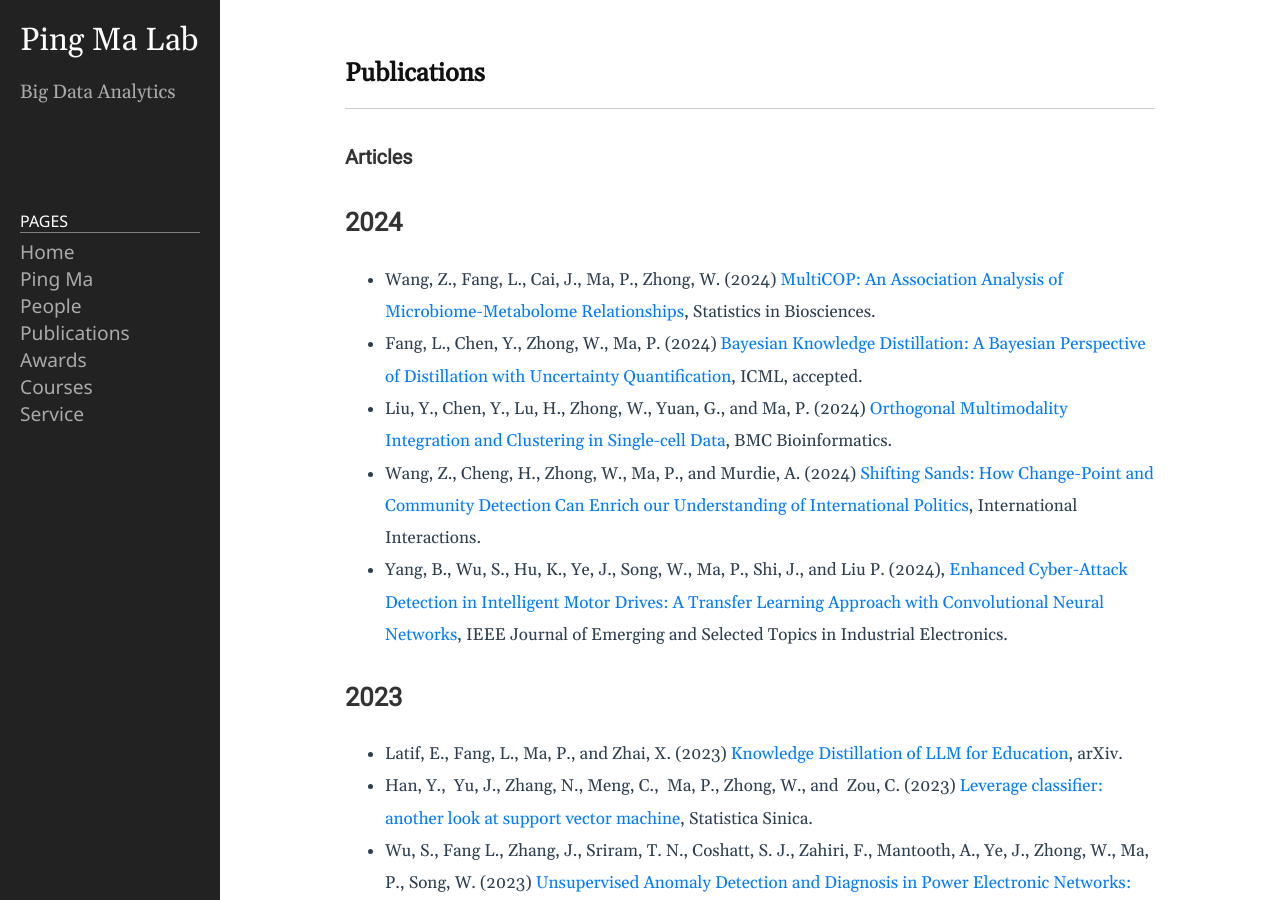
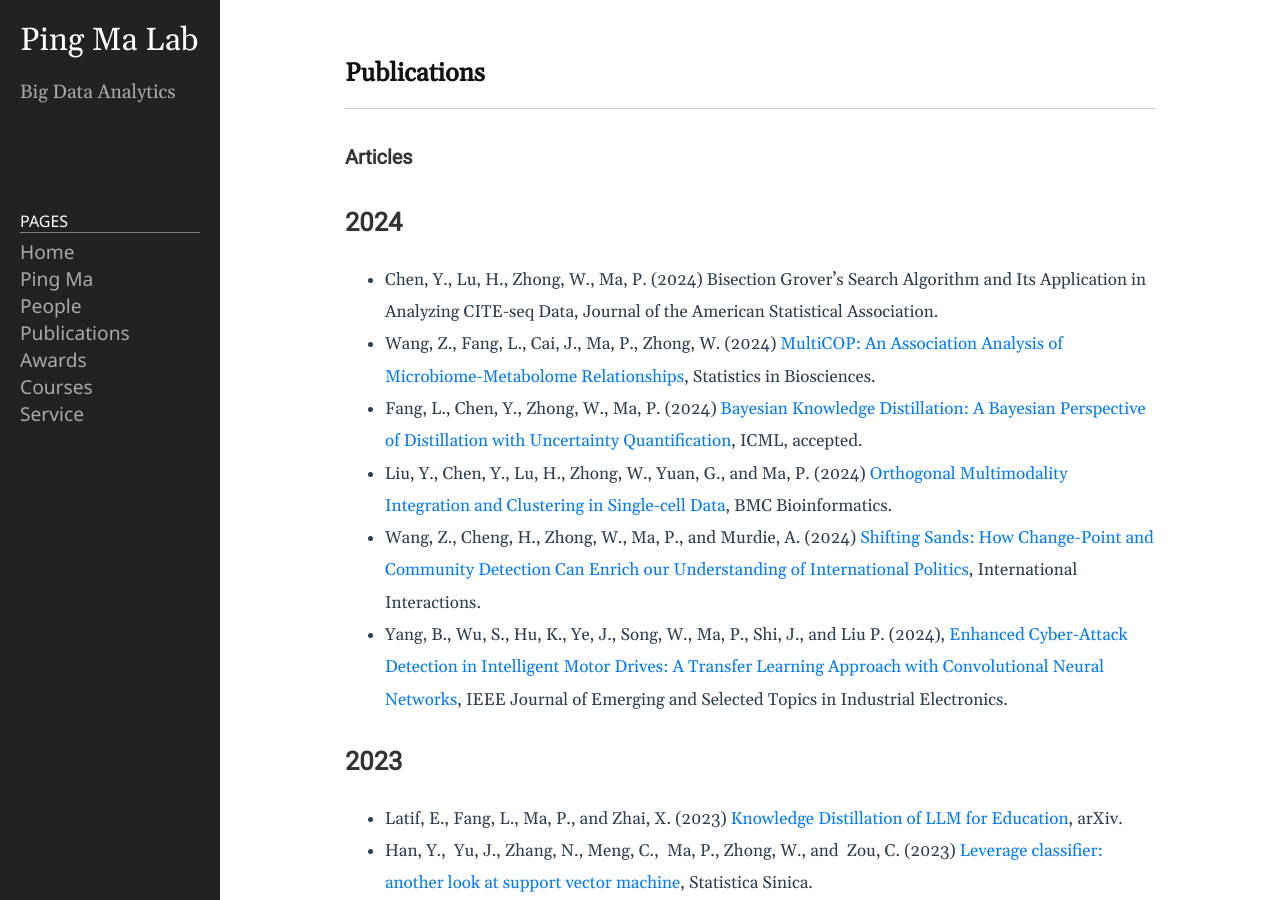
Before and after one commit to BDALpingio/BDALpingio.github.io, a Jekyll site: the page built from 3_publications.md, in a window 1280 px wide and 900 px high. Built offline with Jekyll 4.4.1, drawn with Linux system fonts in a browser that asks for light colours.

Commit message:
Update 3_publications.md
add java

```diff
--- a/3_publications.md
+++ b/3_publications.md
@@ -7,6 +7,7 @@ permalink: /3_publications/
 ### Articles
 
 ## 2024
+- Chen, Y., Lu, H., Zhong, W., Ma, P. (2024) Bisection Grover’s Search Algorithm and Its Application in Analyzing CITE-seq Data, Journal of the American Statistical Association.
 - Wang, Z., Fang, L., Cai, J., Ma, P., Zhong, W. (2024) [MultiCOP: An Association Analysis of Microbiome-Metabolome Relationships](https://drive.google.com/file/d/1ziOs1fgjxSvBtdeNdoaBwN_9Dvohy8kA/view?usp=sharing), Statistics in Biosciences.
 - Fang, L., Chen, Y., Zhong, W., Ma, P. (2024) [Bayesian Knowledge Distillation: A Bayesian Perspective of Distillation with Uncertainty Quantification](
 https://openreview.net/pdf?id=knZ4NYzGUd
```
